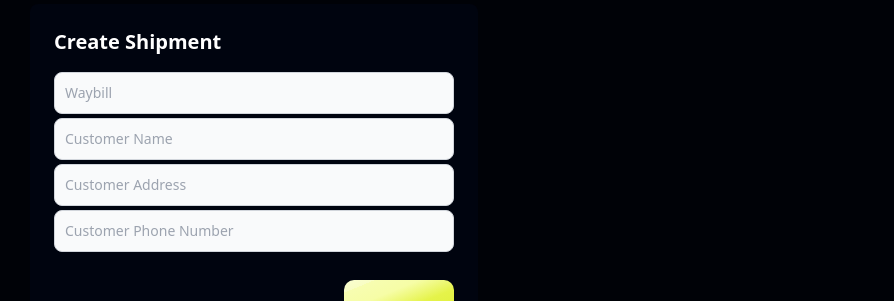
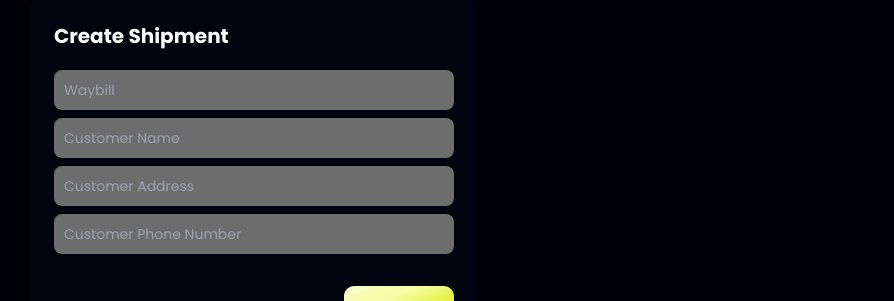
Before and after one commit to HawraaYounes/shipping-app, a React (Create React App) app in the folder frontend/: page /dashboard in a window 1280 px wide. Both pictures are taken after a click on the button "Create Shipment". Shown: the part 217-518 px from the top of the page, without its empty margins (386-1280 px from the left). Built offline with nearby package versions, Linux system fonts and the light colour scheme; no server answers.

Commit message:
changed dashboard font an styling inputs

```diff
--- a/frontend/src/components/Input.jsx
+++ b/frontend/src/components/Input.jsx
@@ -8,7 +8,7 @@ const Input = ({ type, placeholder, value, onChange, required }) => {
       value={value}
       onChange={onChange}
       required={required}
-      className="bg-gray-50 border border-gray-300 text-gray-900 text-sm rounded-lg focus:ring-blue-500 focus:border-blue-500 block w-full p-2.5 dark:bg-gray-700 dark:border-gray-600 dark:placeholder-gray-400 dark:text-white dark:focus:ring-blue-500 dark:focus:border-blue-500 my-1" // Example style, adjust as needed
+      className="bg-graydark focus:outline-none rounded-lg text-gray-200 text-sm rounded-lgblock w-full p-2.5 my-1"
     />
   );
 };
--- a/frontend/src/index.css
+++ b/frontend/src/index.css
@@ -113,7 +113,6 @@
 .shipment-card{
   background: var(--black-gradient);
   box-shadow: var(--card-shadow);
-
 }
 .feature-card:hover {
   background: var(--black-gradient);
--- a/frontend/src/pages/Dashboard.jsx
+++ b/frontend/src/pages/Dashboard.jsx
@@ -154,7 +154,7 @@ const Dashboard = () => {
   };
 
   return (
-    <div className="w-full h-full overflow-hidden bg-primary text-white min-h-screen">
+    <div className="w-full h-full overflow-hidden font-poppins bg-primary text-white min-h-screen">
       <div className={`${styles.paddingX} `}>
         <div className="flex justify-end">
           <Button onClick={() => openModal("create")}>Create Shipment</Button>
--- a/frontend/tailwind.config.js
+++ b/frontend/tailwind.config.js
@@ -6,6 +6,7 @@ module.exports = {
     extend: {
       colors: {
         primary: "#00040f",
+        graydark: "#6d6d6d",
         secondary: "#00f6ff",
         dimWhite: "rgba(255, 255, 255, 0.7)",
         dimBlue: "rgba(9, 151, 124, 0.1)",
```
